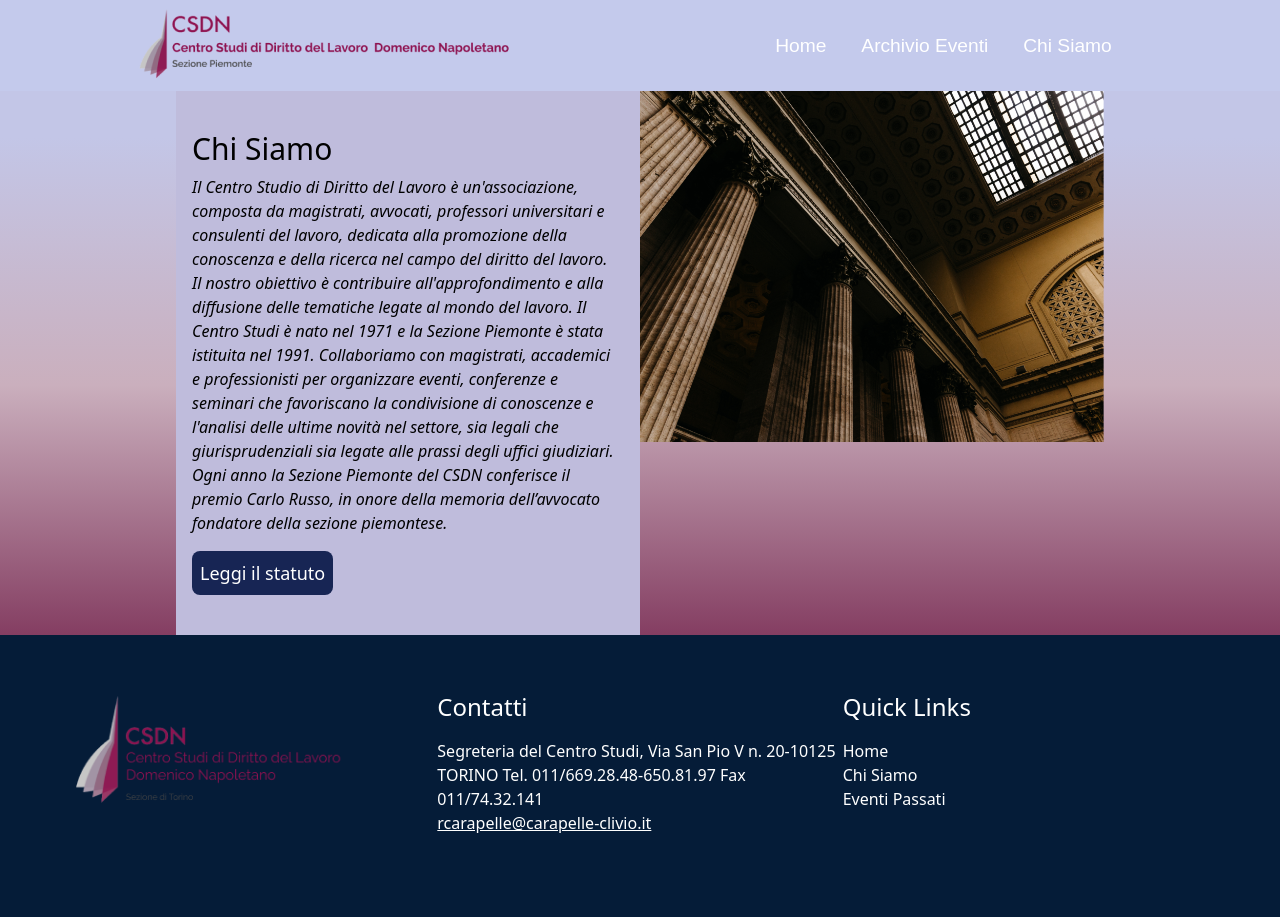
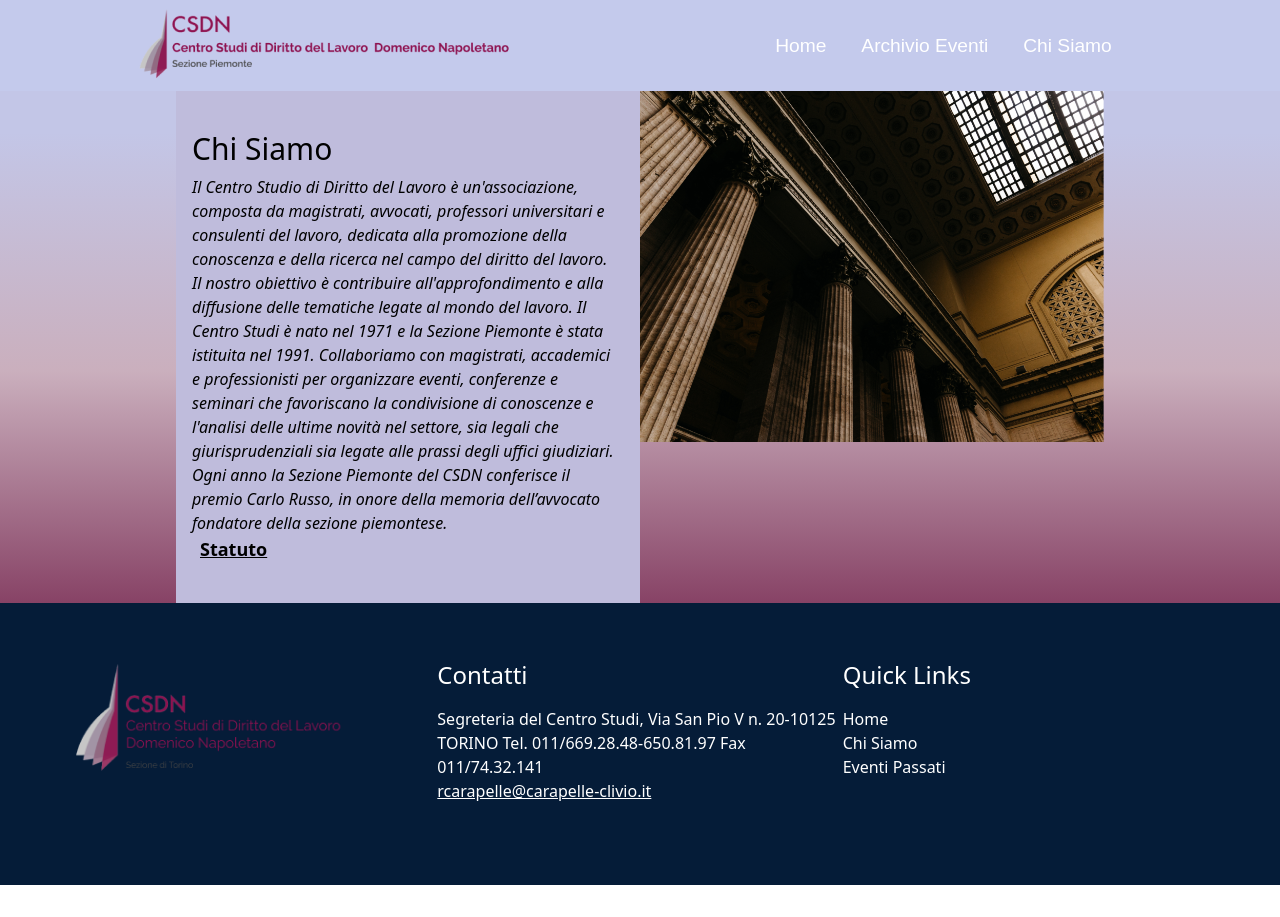
Before and after one commit to Homeyra-Mahmoudi/CSDN, a Nuxt app: page /ChiSiamo in a window 1280 px wide. After the commit the page ends 885 px from the top, so only its background shows below. Built offline with nearby package versions, Linux system fonts and the light colour scheme.

Commit message:
controlling the routes for statuto page 33

```diff
--- a/components/ChiSiamo/Banner-chi-siamo.vue
+++ b/components/ChiSiamo/Banner-chi-siamo.vue
@@ -11,7 +11,7 @@ Collaboriamo con magistrati, accademici e professionisti per organizzare eventi,
 Ogni anno la Sezione Piemonte del CSDN conferisce il premio Carlo Russo, in onore della memoria dell’avvocato fondatore della sezione piemontese.
         </p>
         <router-link to="/Statuto">
-          <button class="text-white font-thin p-2 rounded-lg bg-blue-950 font-Roboto lg:text-lg mt-4">Leggi il statuto</button>
+          <a class="text-black font-bold p-2 underline hover:text-sky-700 font-Roboto lg:text-lg mt-4">Statuto</a>
         </router-link>
 
   </div>
```
Also changed, not shown: 7 other files (tests, documents, lock files or other folders).
